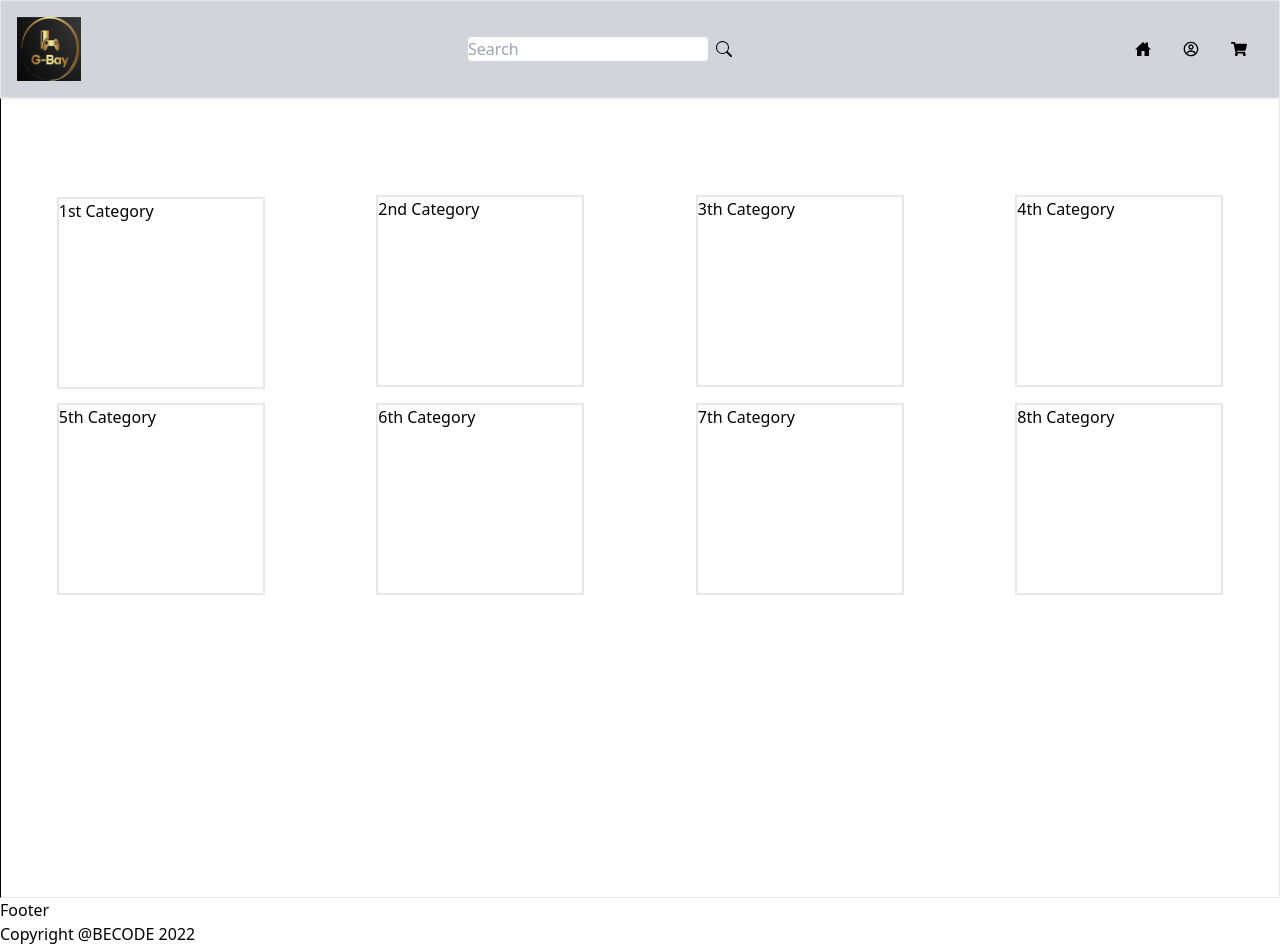
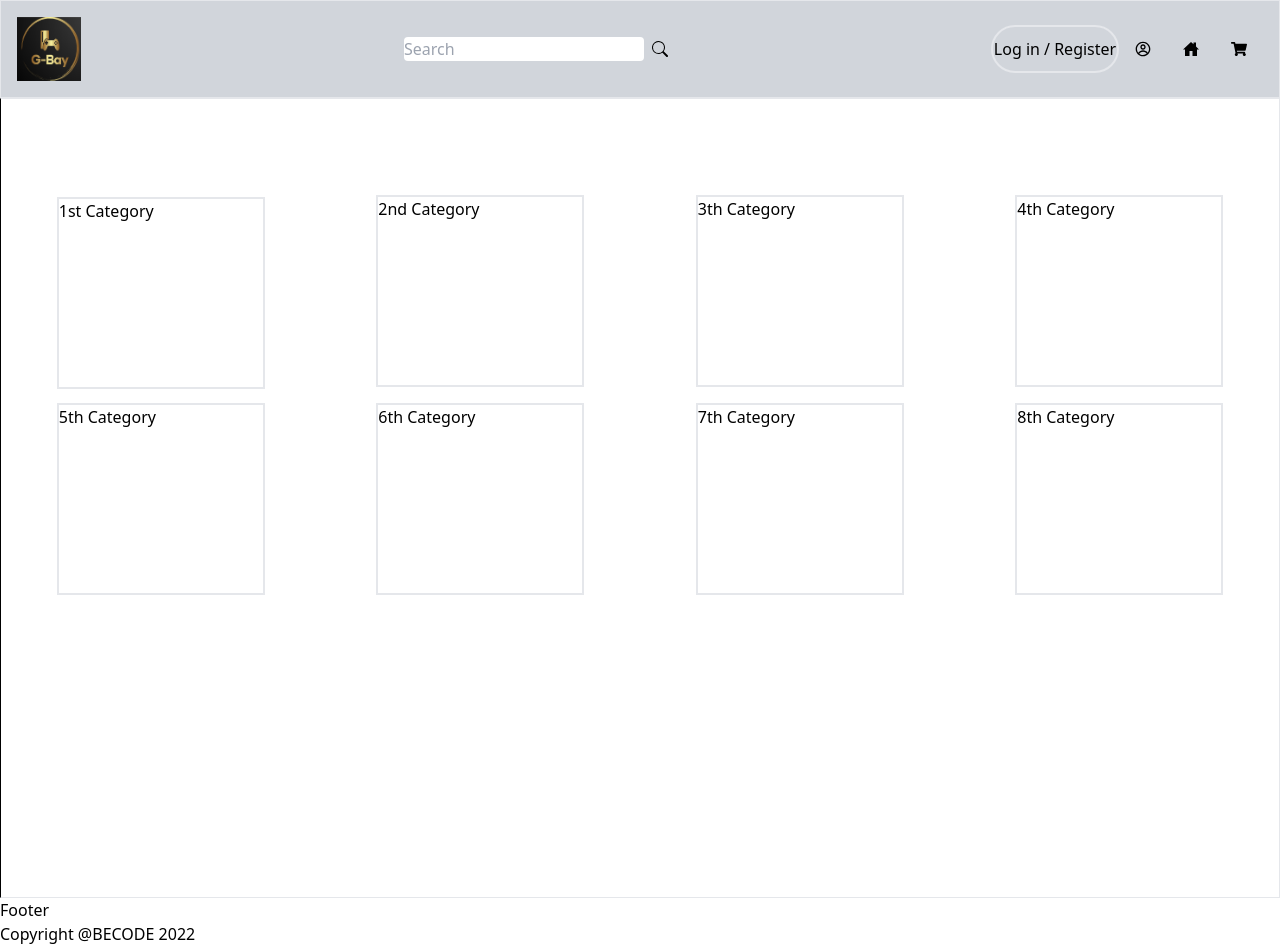
Before and after one commit to Martekode/react-g-bay, a React (Create React App) app in the folder client/: page / in a window 1280 px wide. Built offline with nearby package versions, Linux system fonts and the light colour scheme.

Commit message:
added temporary login/register button

```diff
--- a/client/src/components/Navbar.js
+++ b/client/src/components/Navbar.js
@@ -22,10 +22,10 @@ const Navbar = () => {
                 </div>
                 <ul className='flex'>
                     <li className='flex flex-row'>
+                        <button className='border-2 rounded-full w-32'>Log in / Register</button>
+                        <Link className='p-4' to='/profile'><CgProfile/></Link>
                         <Link className='p-4' to='/'><IoHomeSharp/></Link>
-                        <Link className='p-4' to='/profile'><CgProfile/></Link>
                         <Link className="p-4" to='/checkout'><FaShoppingCart/></Link>
-
                     </li>
 
                 </ul>
```
